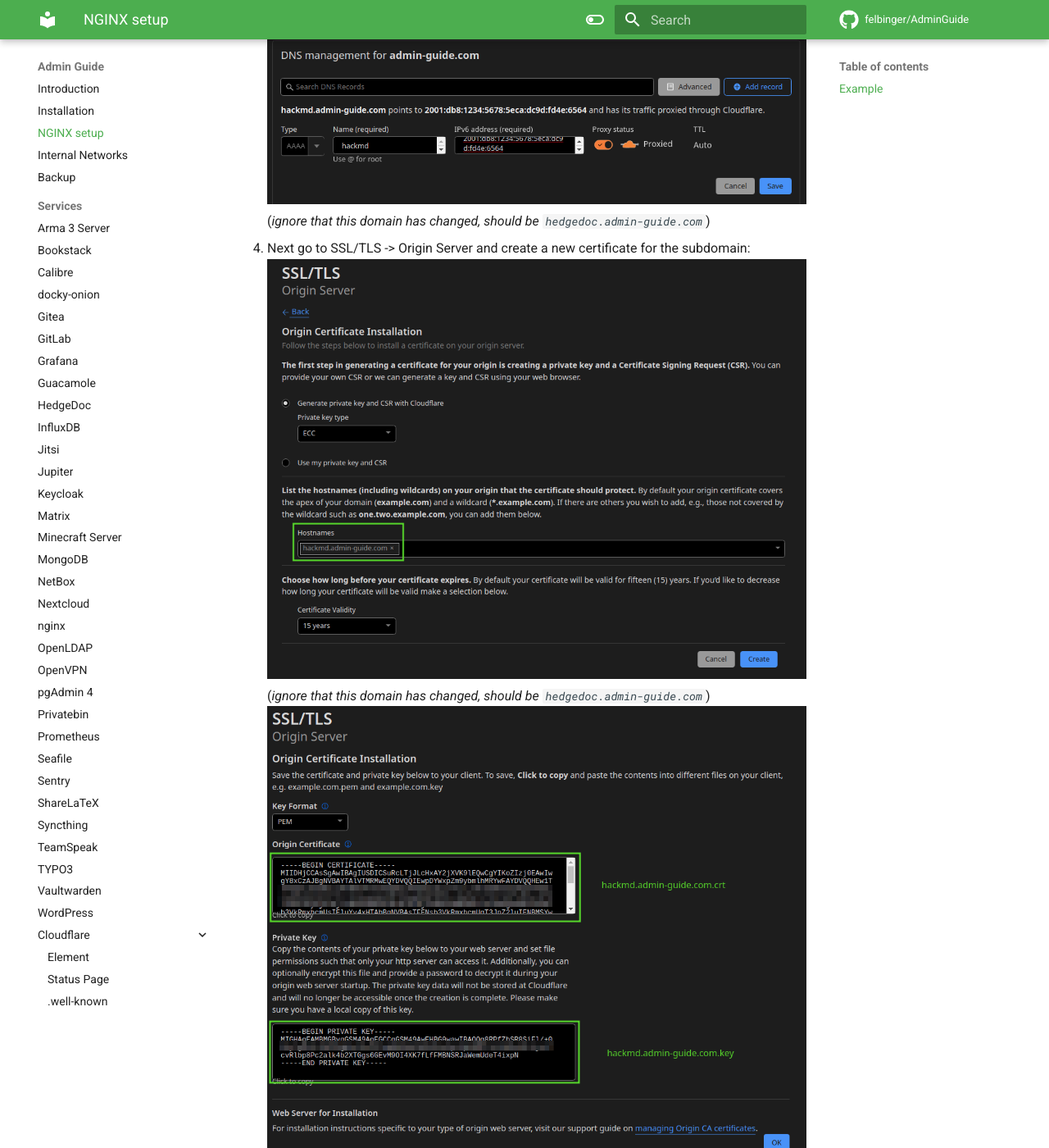
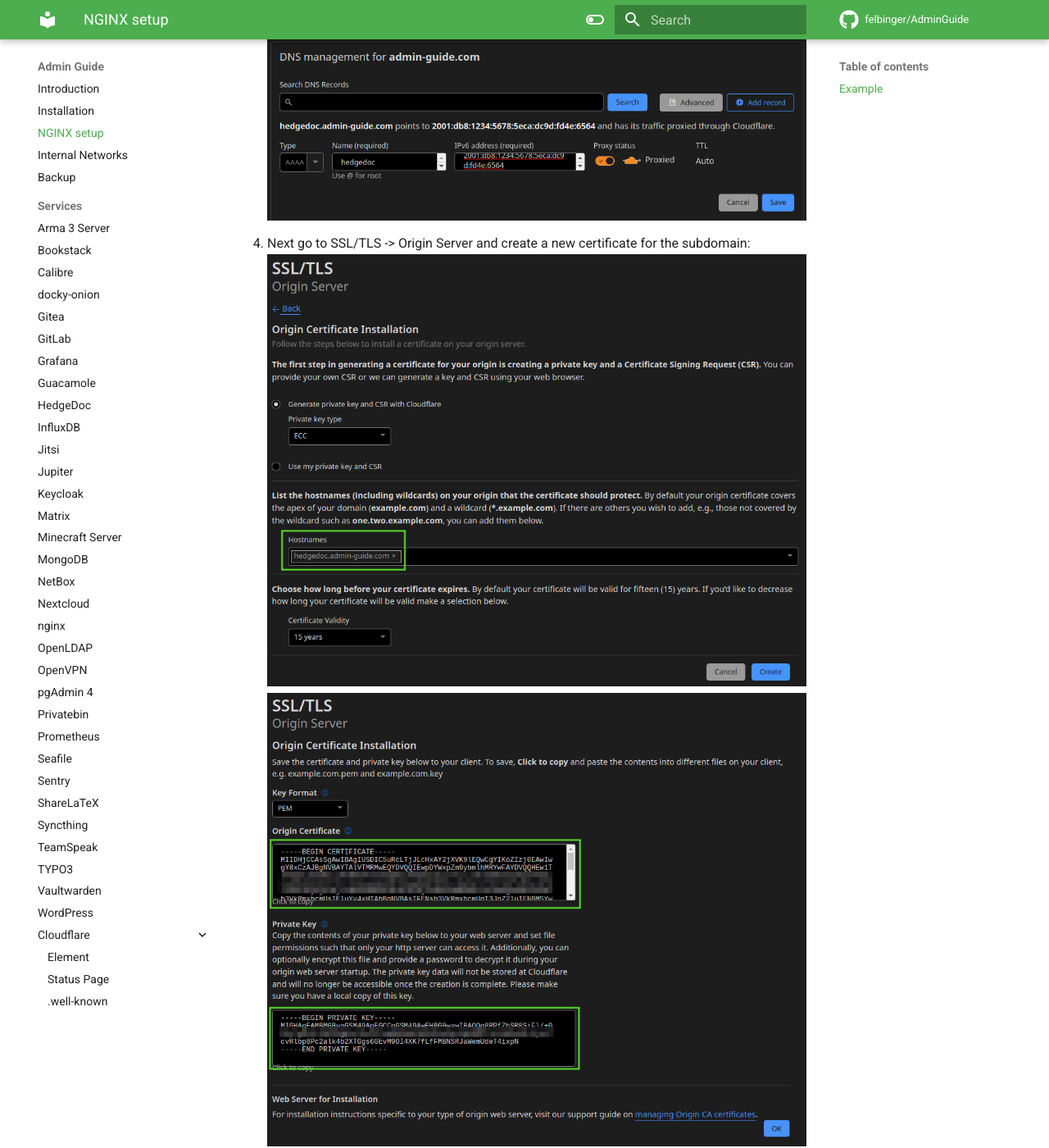
Before and after one commit to felbinger/AdminGuide, an MkDocs documentation site: the page built from docs/21_nginx.md, in a window 1280 px wide and 1400 px high, scrolled down 1999 px. Shown: the whole window at 82% size. Built offline with MkDocs 1.6.1 and Material for MkDocs 9.7.7, drawn with Linux system fonts in a browser that asks for light colours; nearby versions of some CDN libraries; comment, search, counter and statistics services are not loaded; some of the changed text lies outside the part shown.

Commit message:
replaced images in nginx explaination

```diff
--- a/docs/21_nginx.md
+++ b/docs/21_nginx.md
@@ -78,13 +78,10 @@ Let's do this for the service [hedgedoc](services/hedgedoc.md):
 3. Now open the Cloudflare dashboard and navigate to the domain you would like to use to access your service.
    Go to DNS and add the `AAAA` dns record for the subdomain you'd like:
    ![Image of dns record creation](img/nginx/create_dns_record.png){: loading=lazy }
-   (*ignore that this domain has changed, should be `hedgedoc.admin-guide.com`*)
 
 4. Next go to SSL/TLS -> Origin Server and create a new certificate for the subdomain:
    ![Image of certificate creation](img/nginx/create_certificate.png){: loading=lazy }
-   (*ignore that this domain has changed, should be `hedgedoc.admin-guide.com`*)
    ![Image 2 of certificate creation](img/nginx/create_certificate2.png){: loading=lazy }
-   (*ignore that this domain has changed, should be `hedgedoc.admin-guide.com`*)
    Make sure to save the resulting origin certificate in `/etc/ssl/hedgedoc.admin-guide.com.crt`
    and the private key in `/etc/ssl/hedgedoc.admin-guide.com.key`.
 
```
Also changed, not shown: docs/img/nginx/create_certificate.png, docs/img/nginx/create_certificate2.png, docs/img/nginx/create_dns_record.png.
